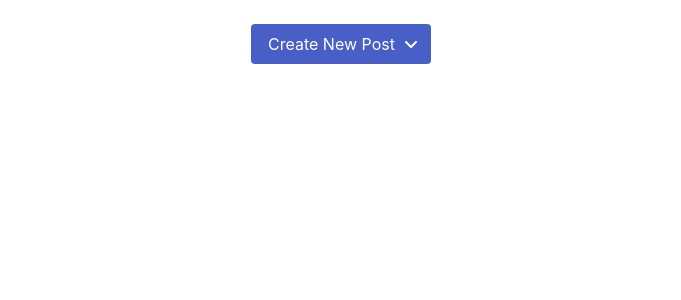
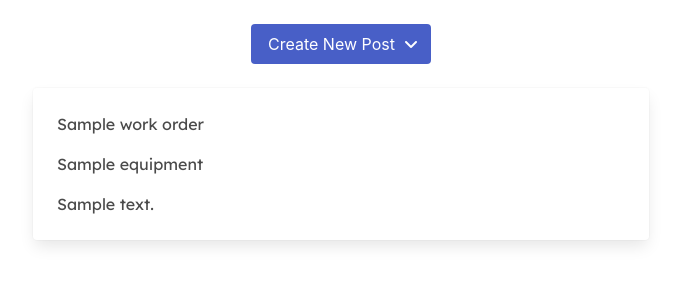
Before and after one commit to KieranSweeden/llama-log, a Flask app: page /user/feed/1 in a window 1280 px wide. Shown: the part 91-391 px from the top of the page, without its empty margins (299-980 px from the left). Run offline with Flask 2, Linux system fonts and the light colour scheme; a database or web service that is not in the repository returns one stand-in record (values such as "Sample title"); some libraries are stand-ins or nearby versions.

Commit message:
Add basic post insertion to feed page

```diff
--- a/user/templates/feed.html
+++ b/user/templates/feed.html
@@ -28,6 +28,25 @@
   </div>
 </div>
 
+{% for post in posts %}
+  <div class="columns is-marginless">
+    <div class="column is-8 is-offset-2">
+      <div class="card">
+        <div class="card-content">
+          <div class="content">
+            <p>{{ post.title }}</p>
+            <p>{{ post.equipment }}</p>
+            <p>{{ post.description }}</p>
+          </div>
+        </div>
+      </div>
+    </div>
+  </div>
+{% endfor %}
+
+
+
+
 {% endblock %}
 
 {% block flashes %}
--- a/user/user.py
+++ b/user/user.py
@@ -8,7 +8,10 @@ import app
 
 @user.route("/feed/<user_email>")
 def feed(user_email):
-    return render_template("feed.html", user_email=user_email)
+
+    posts = app.mongo.db.work_orders.find()
+
+    return render_template("feed.html", user_email=user_email, posts=posts)
 
 
 @user.route("/create_post/<category>", methods=["POST", "GET"])
```
Lines whose indentation alone changed are shown as unchanged.
